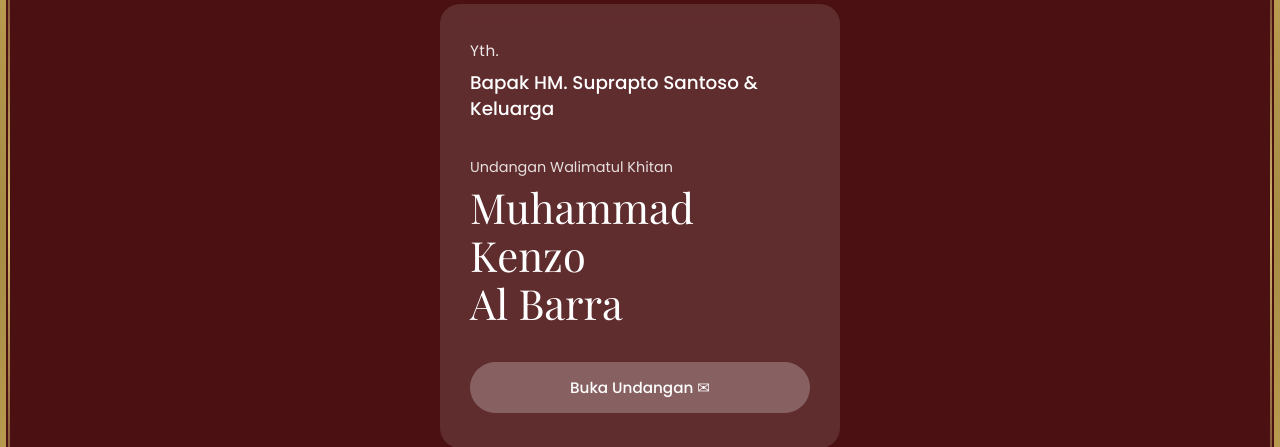
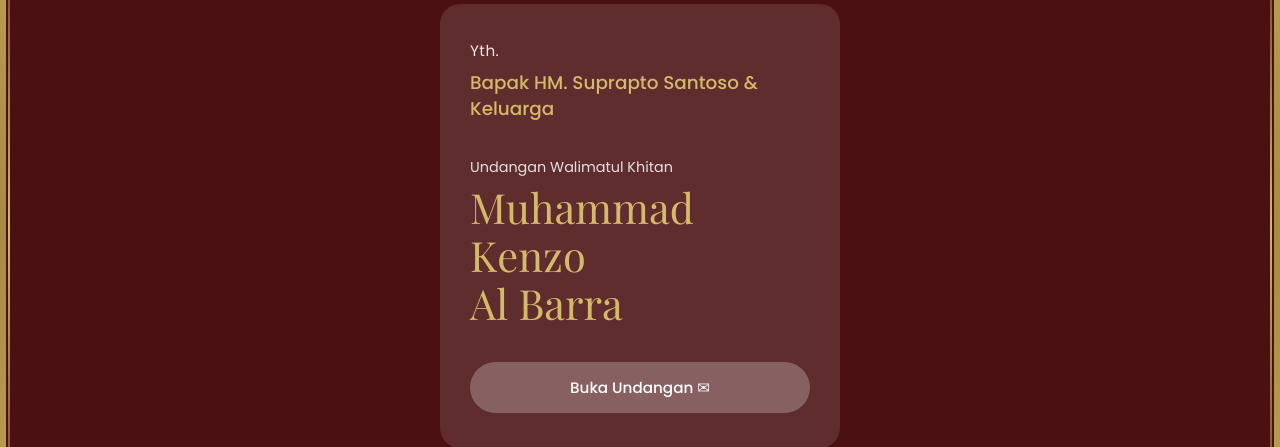
Before and after one commit to RickkZC/undangan-khitan-kenzo, a plain HTML site: page vip.html in a window 1280 px wide. Shown: the part 974-1421 px from the top of the page. Drawn offline with nearby package versions, Linux system fonts and the light colour scheme; a web font is replaced by a local one.

Commit message:
fix: make corner ornament truly transparent using jimp, change VIP text to gold

```diff
--- a/style.css
+++ b/style.css
@@ -234,7 +234,7 @@ img { max-width: 100%; height: auto; display: block; }
 .vip-guest {
     font-family: var(--font-body);
     font-size: 1.15rem;
-    color: #fff;
+    color: var(--gold-light);
     font-weight: 500;
     margin-bottom: 35px; /* Large gap before event text */
     line-height: 1.4;
@@ -253,7 +253,7 @@ img { max-width: 100%; height: auto; display: block; }
 .vip-name {
     font-family: var(--font-display);
     font-size: clamp(2.2rem, 8vw, 2.6rem);
-    color: #fff;
+    color: var(--gold-light);
     font-weight: 400; /* Lighter font weight */
     font-style: normal;
     line-height: 1.15;
```
Also changed, not shown: assets/images/corner_ornament.png.
